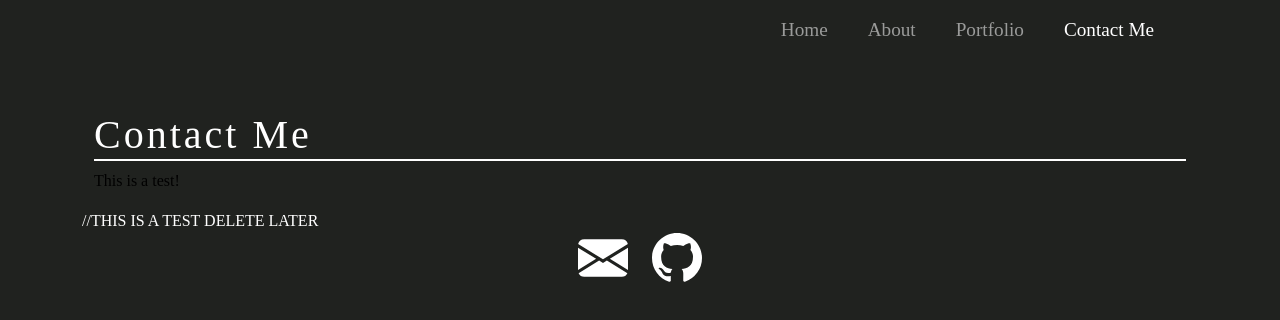
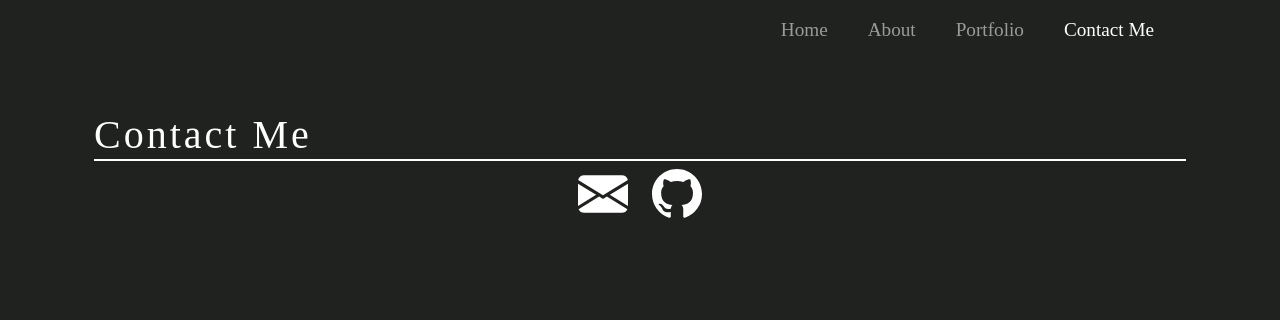
Before and after one commit to tmrich212/Bootstrap-Portfolio, a plain HTML site: page contact.html in a window 1280 px wide. Drawn offline with nearby package versions, Linux system fonts and the light colour scheme; a web font is replaced by a local one.

Commit message:
test successful and removed

```diff
--- a/contact.html
+++ b/contact.html
@@ -72,7 +72,6 @@
             <div class="col">
                 <h1 class="page-title">Contact Me</h1>
             </div>
-            <p>This is a test!</p> //THIS IS A TEST DELETE LATER
         </div>
     </div>
 
```
